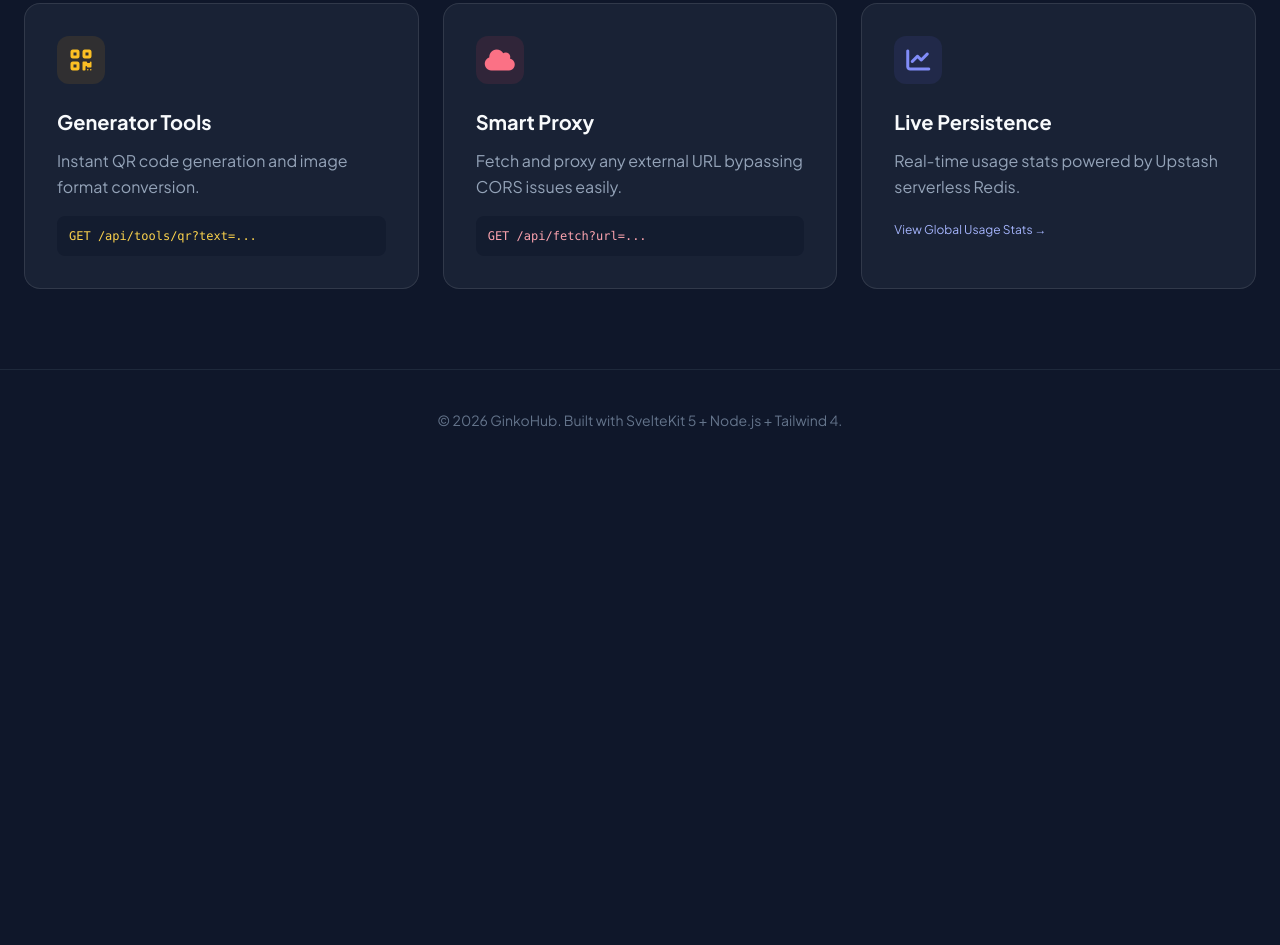
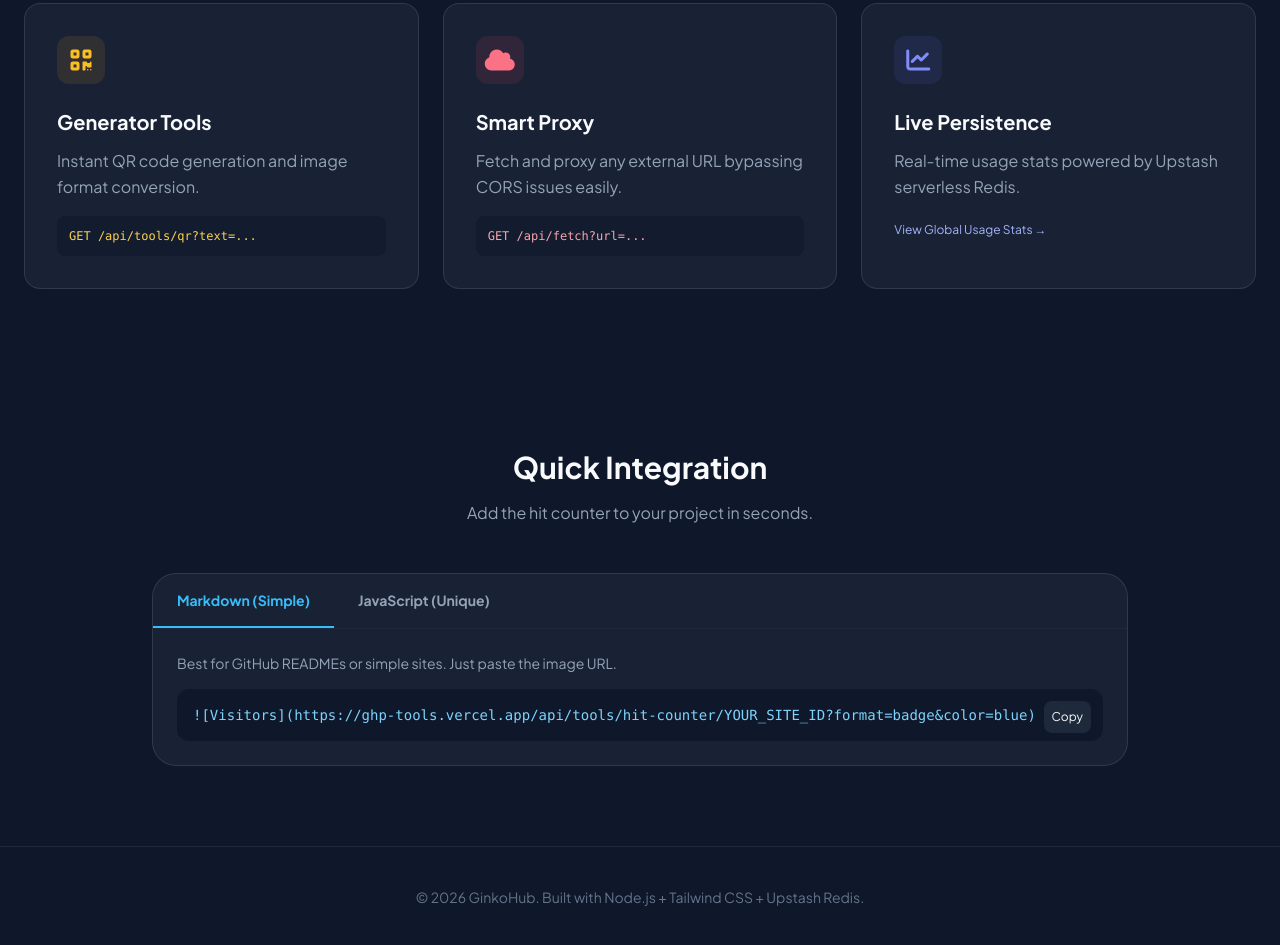
Before and after one commit to ginkohub/ghp-tools, a website: page public/index.html in a window 1280 px wide. Shown: the part 765-1710 px from the top of the page. Before the commit the page ends 1235 px from the top, so only its background shows below. Drawn offline with nearby package versions, Linux system fonts and the light colour scheme.

Commit message:
docs: Add interactive integration guide to landing page

```diff
--- a/public/index.html
+++ b/public/index.html
@@ -120,8 +120,71 @@
         </div>
     </main>
 
+    <!-- Implementation Section -->
+    <section class="max-w-5xl mx-auto px-6 py-20">
+        <div class="text-center mb-12">
+            <h2 class="text-3xl font-bold mb-4">Quick Integration</h2>
+            <p class="text-slate-400">Add the hit counter to your project in seconds.</p>
+        </div>
+
+        <div class="glass rounded-3xl overflow-hidden">
+            <div class="flex border-b border-slate-800">
+                <button onclick="switchTab('markdown')" id="tab-markdown" class="px-6 py-4 text-sm font-bold border-b-2 border-sky-400 text-sky-400">Markdown (Simple)</button>
+                <button onclick="switchTab('javascript')" id="tab-javascript" class="px-6 py-4 text-sm font-bold border-b-2 border-transparent text-slate-400 hover:text-white transition">JavaScript (Unique)</button>
+            </div>
+
+            <div class="p-6">
+                <!-- Markdown Tab -->
+                <div id="content-markdown" class="space-y-4">
+                    <p class="text-sm text-slate-400">Best for GitHub READMEs or simple sites. Just paste the image URL.</p>
+                    <div class="relative group">
+                        <pre class="bg-slate-900 p-4 rounded-xl text-sm overflow-x-auto text-sky-300"><code>![Visitors](https://ghp-tools.vercel.app/api/tools/hit-counter/YOUR_SITE_ID?format=badge&color=blue)</code></pre>
+                        <button onclick="copyCode(this)" class="absolute right-3 top-3 bg-slate-800 hover:bg-slate-700 p-2 rounded-lg text-xs transition">Copy</button>
+                    </div>
+                </div>
+
+                <!-- JS Tab -->
+                <div id="content-javascript" class="hidden space-y-4">
+                    <p class="text-sm text-slate-400">Best for accurate unique visitor tracking using localStorage.</p>
+                    <div class="relative group">
+                        <pre class="bg-slate-900 p-4 rounded-xl text-sm overflow-x-auto text-emerald-300"><code>&lt;script&gt;
+  (async () => {
+    let uid = localStorage.getItem('ghp_visitor_id') || crypto.randomUUID();
+    localStorage.setItem('ghp_visitor_id', uid);
+
+    const res = await fetch(`https://ghp-tools.vercel.app/api/tools/hit-counter/YOUR_SITE_ID?uid=${uid}`);
+    const data = await res.json();
+    console.log('Unique Visitors:', data.count);
+  })();
+&lt;/script&gt;</code></pre>
+                        <button onclick="copyCode(this)" class="absolute right-3 top-3 bg-slate-800 hover:bg-slate-700 p-2 rounded-lg text-xs transition">Copy</button>
+                    </div>
+                </div>
+            </div>
+        </div>
+    </section>
+
+    <script>
+        function switchTab(tab) {
+            const isMd = tab === 'markdown';
+            document.getElementById('content-markdown').classList.toggle('hidden', !isMd);
+            document.getElementById('content-javascript').classList.toggle('hidden', isMd);
+
+            document.getElementById('tab-markdown').className = isMd ? 'px-6 py-4 text-sm font-bold border-b-2 border-sky-400 text-sky-400' : 'px-6 py-4 text-sm font-bold border-b-2 border-transparent text-slate-400';
+            document.getElementById('tab-javascript').className = !isMd ? 'px-6 py-4 text-sm font-bold border-b-2 border-sky-400 text-sky-400' : 'px-6 py-4 text-sm font-bold border-b-2 border-transparent text-slate-400';
+        }
+
+        async function copyCode(btn) {
+            const code = btn.parentElement.querySelector('code').innerText;
+            await navigator.clipboard.writeText(code);
+            const originalText = btn.innerText;
+            btn.innerText = 'Copied!';
+            setTimeout(() => btn.innerText = originalText, 2000);
+        }
+    </script>
+
     <footer class="py-10 border-t border-slate-800 text-center text-slate-500 text-sm">
-        <p>&copy; 2026 GinkoHub. Built with SvelteKit 5 + Node.js + Tailwind 4.</p>
+        <p>&copy; 2026 GinkoHub. Built with Node.js + Tailwind CSS + Upstash Redis.</p>
     </footer>
 </body>
 </html>
```
